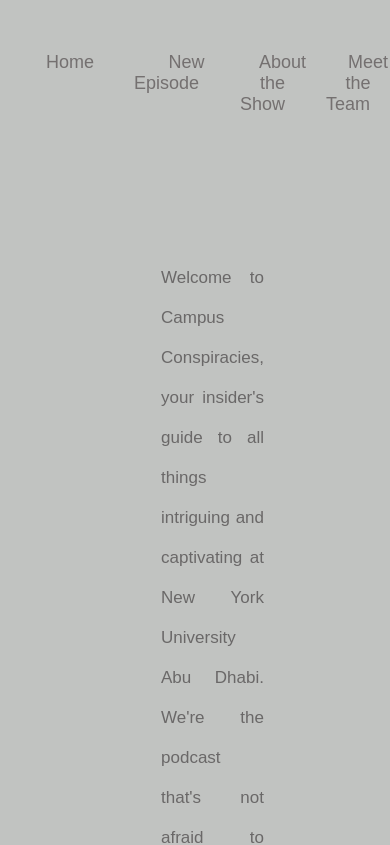
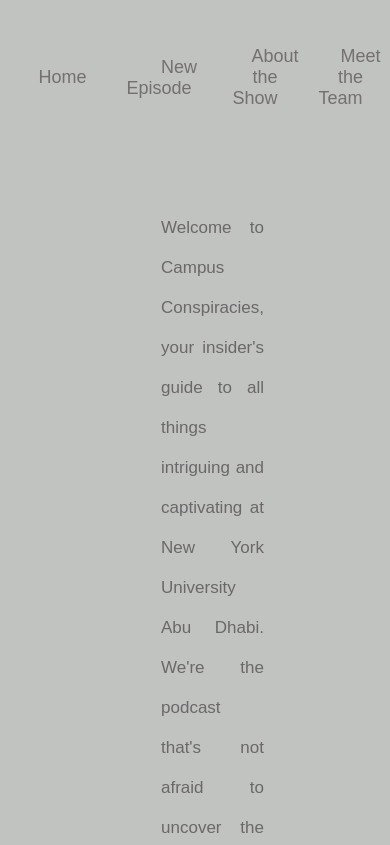
Before and after one commit to ayshaalmheiri/CampusConspiracies-, a plain HTML site: page aboutus.html in a window 390 px wide. Shown: the top 845 px of the page. Drawn offline with Linux system fonts and the light colour scheme; a script that the page names is missing.

Commit message:
Update aboutus.css

```diff
--- a/aboutus.css
+++ b/aboutus.css
@@ -4,9 +4,29 @@
  }
 
 @media (max-width: 768px) {
+  /* Remove background images */
   #img {
-    display: none; /* Hides id="img" div and its child elements on screens 768px or less */
+    display: none;
   }
+
+ .nav-bar{
+   margin-bottom:-50px;
+ }
+    /* Adjust the spacing between nav items */
+.nav-items {
+ font-size:10px;
+ align-items:center;
+ justify-content:center;
+ margin-right: 15px;
+
+}
+ .nav-items li {
+    text-align: center; /* Center-align the text within list items */
+  }
+}
+}
+}
+{}
 }
 
  #img{
```
